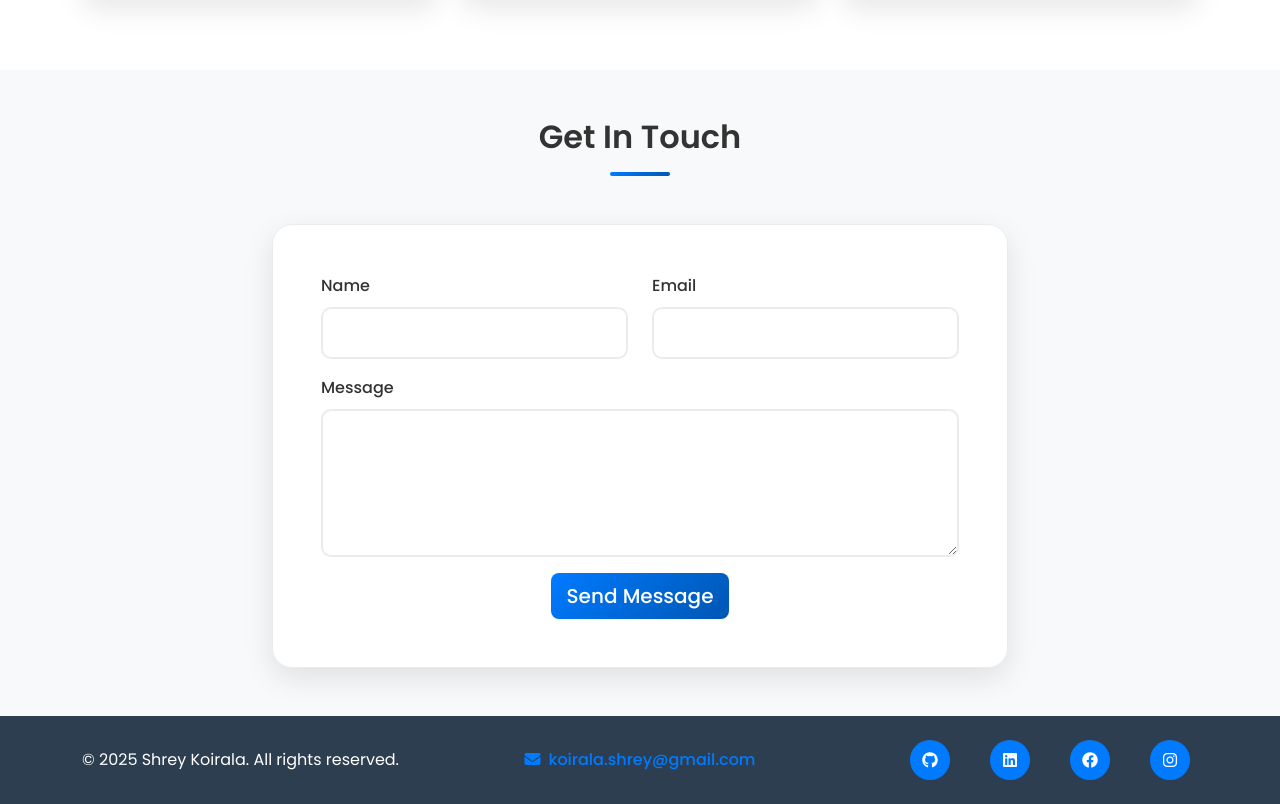
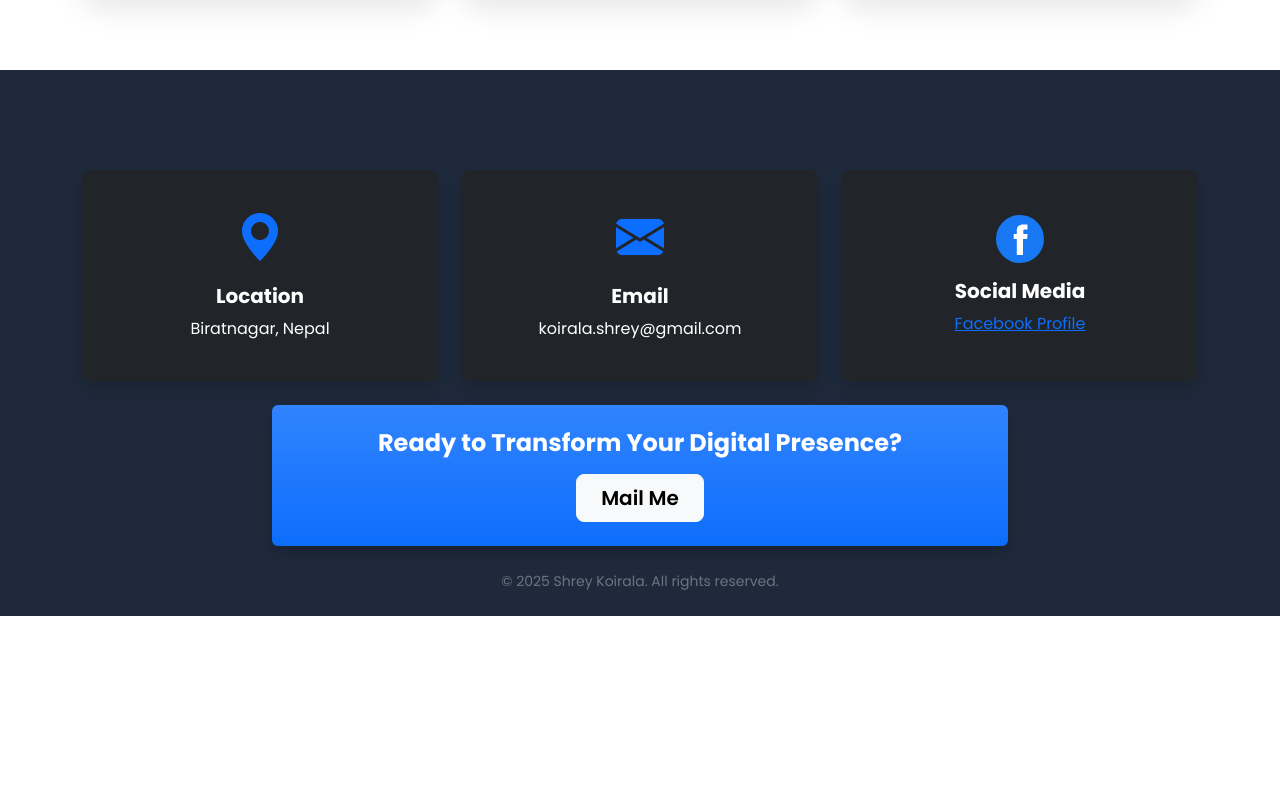
Before and after one commit to shrey106/personal-website, a plain HTML site: page index.html in a window 1280 px wide. Shown: the part 3096-3900 px from the top of the page. After the commit the page ends 3712 px from the top, so only its background shows below. Drawn offline with nearby package versions, Linux system fonts and the light colour scheme.

Commit message:
footer updated, contact issue fixed

```diff
--- a/index.html
+++ b/index.html
@@ -10,6 +10,8 @@
 
     <!-- Bootstrap CSS -->
     <link href="https://cdn.jsdelivr.net/npm/bootstrap@5.3.0/dist/css/bootstrap.min.css" rel="stylesheet">
+    <!-- Bootstrap Icons -->
+    <link rel="stylesheet" href="https://cdn.jsdelivr.net/npm/bootstrap-icons@1.10.5/font/bootstrap-icons.css">
     <!-- Font Awesome for icons -->
     <link rel="stylesheet" href="https://cdnjs.cloudflare.com/ajax/libs/font-awesome/6.4.0/css/all.min.css">
     <!-- Google Fonts -->
@@ -281,62 +283,73 @@
         </div>
     </section>
 
-    <!-- Contact Section -->
-    <section id="contact" class="py-5 bg-light">
-        <div class="container">
-            <div class="row">
-                <div class="col-12 text-center mb-5" data-aos="fade-up" data-aos-duration="800">
-                    <h2 class="section-title">Get In Touch</h2>
-                    <div class="section-divider"></div>
+    <!-- Footer -->
+    <footer id="contact" class="footer pt-0" style="background: #1e293b; color: #fff; position: relative; overflow: hidden;">
+        <!-- Wave SVG Divider -->
+        <div style="line-height: 0;">
+            <svg viewBox="0 0 1440 100" width="100%" height="100" preserveAspectRatio="none" xmlns="http://www.w3.org/2000/svg">
+                <path d="M0,64L48,69.3C96,75,192,85,288,90.7C384,96,480,96,576,85.3C672,75,768,53,864,53.3C960,53,1056,75,1152,80C1248,85,1344,75,1392,69.3L1440,64L1440,0L1392,0C1344,0,1248,0,1152,0C1056,0,960,0,864,0C768,0,672,0,576,0C480,0,384,0,288,0C192,0,96,0,48,0L0,0Z" fill="#1e293b" fill-opacity="1"></path>
+            </svg>
+        </div>
+        <div class="container pb-4">
+            <div class="row justify-content-center g-4 mb-4">
+                <!-- Location Card -->
+                <div class="col-12 col-md-4 d-flex align-items-stretch">
+                    <div class="card bg-dark text-center text-white rounded shadow w-100 border-0 py-4 h-100">
+                        <div class="card-body d-flex flex-column align-items-center justify-content-center">
+                            <div class="mb-3">
+                                <i class="bi bi-geo-alt-fill display-5 text-primary"></i>
+                            </div>
+                            <h5 class="card-title fw-bold mb-2">Location</h5>
+                            <p class="card-text mb-0">Biratnagar, Nepal</p>
                         </div>
                     </div>
-            <div class="row justify-content-center">
-                <div class="col-lg-8" data-aos="fade-up" data-aos-duration="1000" data-aos-delay="200">
-                    <div class="contact-form">
-                        <form id="contactForm" action="https://formspree.io/f/xpzgwqjz" method="POST" data-aos="fade-up" data-aos-duration="1000" data-aos-delay="200">
-                            <div class="row">
-                                <div class="col-md-6 mb-3">
-                                    <label for="name" class="form-label">Name</label>
-                                    <input type="text" class="form-control" id="name" name="name" required minlength="2" maxlength="50" autocomplete="name">
                 </div>
-                                <div class="col-md-6 mb-3">
-                                    <label for="email" class="form-label">Email</label>
-                                    <input type="email" class="form-control" id="email" name="email" required autocomplete="email">
+                <!-- Email Card -->
+                <div class="col-12 col-md-4 d-flex align-items-stretch">
+                    <div class="card bg-dark text-center text-white rounded shadow w-100 border-0 py-4 h-100">
+                        <div class="card-body d-flex flex-column align-items-center justify-content-center">
+                            <div class="mb-3">
+                                <i class="bi bi-envelope-fill display-5 text-primary"></i>
+                            </div>
+                            <h5 class="card-title fw-bold mb-2">Email</h5>
+                            <a href="mailto:koirala.shrey@gmail.com" class="card-text text-white text-decoration-none">koirala.shrey@gmail.com</a>
                         </div>
                     </div>
-                            <div class="mb-3">
-                                <label for="message" class="form-label">Message</label>
-                                <textarea class="form-control" id="message" name="message" rows="5" required minlength="5" maxlength="1000"></textarea>
                 </div>
-                            <div class="text-center">
-                                <button type="submit" class="btn btn-primary btn-lg">Send Message</button>
+                <!-- Social Media Card (HTML) -->
+                <div class="col-12 col-md-4 d-flex align-items-stretch">
+                    <div class="card bg-dark text-center text-white rounded shadow w-100 border-0 py-4 h-100">
+                        <div class="card-body d-flex flex-column align-items-center justify-content-center">
+                            <div class="mb-3 social-icon-wrapper">
+                                <!-- Facebook SVG Icon -->
+                                <svg class="facebook-icon" xmlns="http://www.w3.org/2000/svg" width="48" height="48" viewBox="0 0 48 48" aria-hidden="true" focusable="false">
+                                    <circle cx="24" cy="24" r="24" fill="#1877F2"/>
+                                    <path d="M32.1 24.1h-5.1v15.9h-6.2V24.1h-3.1v-5.2h3.1v-3.3c0-4.1 2.1-6.2 6.6-6.2h4.1v5.2h-2.6c-1.5 0-1.6.6-1.6 1.6v2.7h4.3l-.5 5.2z" fill="#fff"/>
+                                </svg>
                             </div>
-                        </form>
+                            <h5 class="card-title fw-bold mb-2">Social Media</h5>
+                            <a href="https://www.facebook.com/me/"
+                               class="facebook-link"
+                               target="_blank"
+                               rel="noopener noreferrer"
+                               >Facebook Profile</a>
                         </div>
                     </div>
                 </div>
             </div>
-    </section>
-
-    <!-- Footer -->
-    <footer class="footer py-4">
-        <div class="container">
-            <div class="row align-items-center">
-                <div class="col-md-4">
-                    <p class="mb-0">&copy; 2025 Shrey Koirala. All rights reserved.</p>
+            <!-- Call-to-Action Box -->
+            <div class="row justify-content-center">
+                <div class="col-12 col-md-8">
+                    <div class="bg-primary bg-gradient rounded shadow text-center py-4 px-3 mb-2">
+                        <h4 class="fw-bold text-white mb-3">Ready to Transform Your Digital Presence?</h4>
+                        <a href="mailto:koirala.shrey@gmail.com" class="btn btn-light btn-lg fw-semibold px-4">Mail Me</a>
                     </div>
-                <div class="col-md-4 text-center">
-                    <a href="mailto:koirala.shrey@gmail.com" class="footer-email">
-                        <i class="fas fa-envelope me-2"></i>koirala.shrey@gmail.com
-                    </a>
                 </div>
-                <div class="col-md-4 text-md-end">
-                    <div class="social-links">
-                        <a href="#" class="social-link"><i class="fab fa-github"></i></a>
-                        <a href="#" class="social-link"><i class="fab fa-linkedin"></i></a>
-                        <a href="https://www.facebook.com/me/" class="social-link"><i class="fab fa-facebook"></i></a>
-                        <a href="#" class="social-link"><i class="fab fa-instagram"></i></a>
             </div>
+            <div class="row mt-3">
+                <div class="col-12 text-center">
+                    <p class="mb-0 small text-secondary">&copy; 2025 Shrey Koirala. All rights reserved.</p>
                 </div>
             </div>
         </div>
```
Lines whose indentation alone changed are shown as unchanged.
